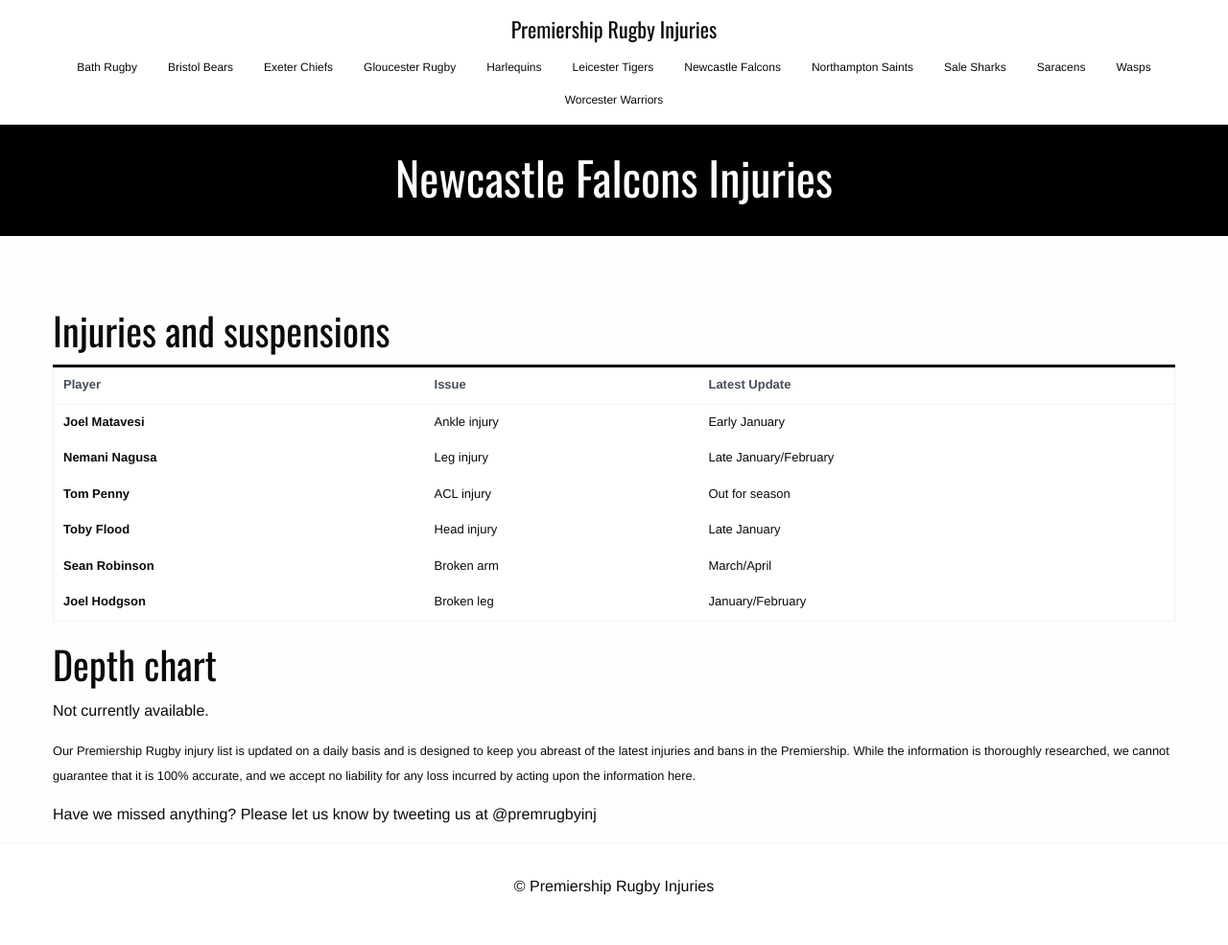
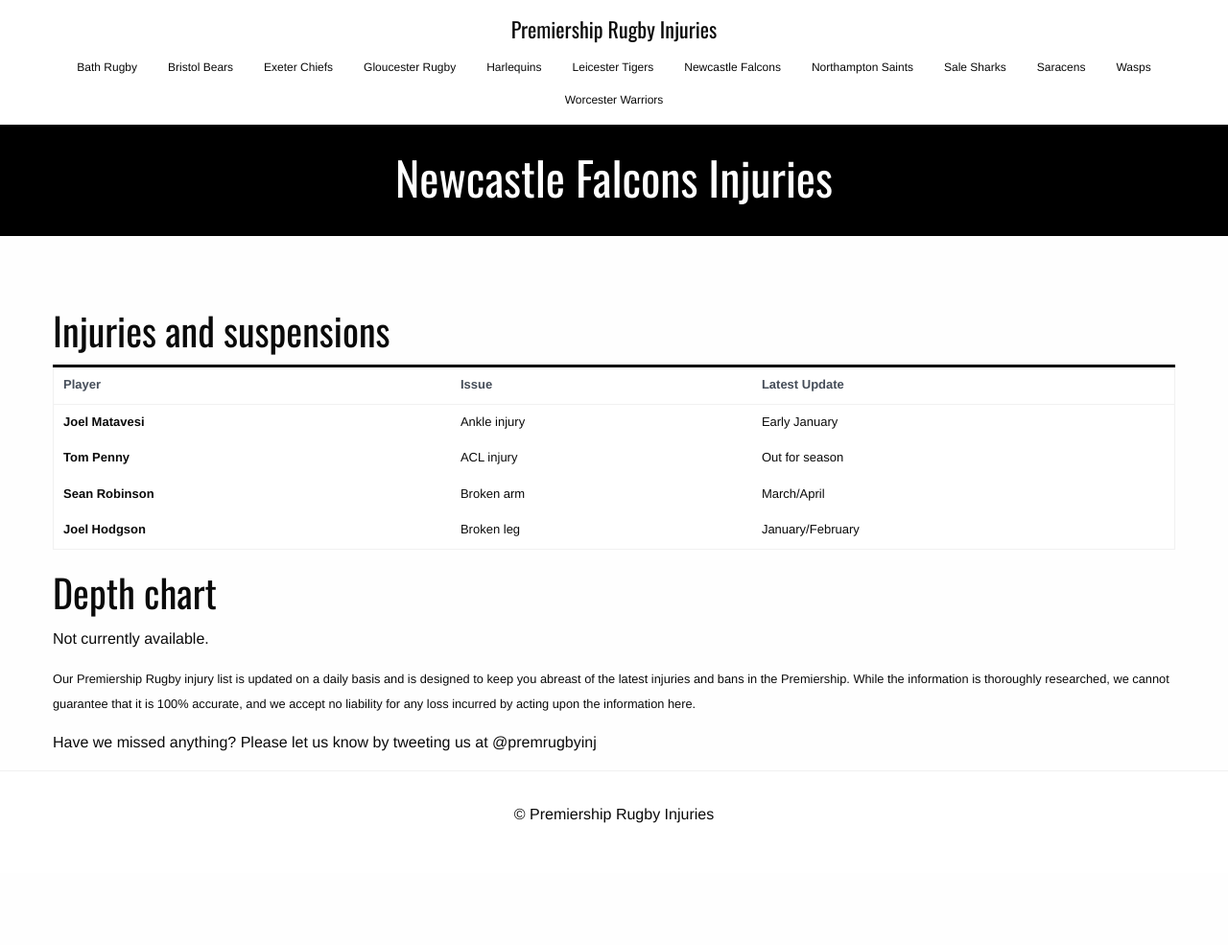
Before and after one commit to krussll/rugbyinjuries, a Jekyll site: the page built from teams/newcastle-falcons.html, in a window 1280 px wide. Shown: the whole page at 96% size. Built offline with Jekyll 4.4.1, drawn with Linux system fonts in a browser that asks for light colours; after the commit the page ends 910 px from its top, so only the background shows below that.

Commit message:
Update injuries.yml

```diff
--- a/_data/injuries.yml
+++ b/_data/injuries.yml
@@ -173,17 +173,9 @@
       injury: "Ankle injury"
       expectedreturn: "Early January"
       source: ""
-    - name: "Nemani Nagusa"
-      injury: "Leg injury"
-      expectedreturn: "Late January/February"
-      source: ""
     - name: "Tom Penny"
       injury: "ACL injury"
       expectedreturn: "Out for season"
-      source: ""
-    - name: "Toby Flood"
-      injury: "Head injury"
-      expectedreturn: "Late January"
       source: ""
     - name: "Sean Robinson"
       injury: "Broken arm"
```
